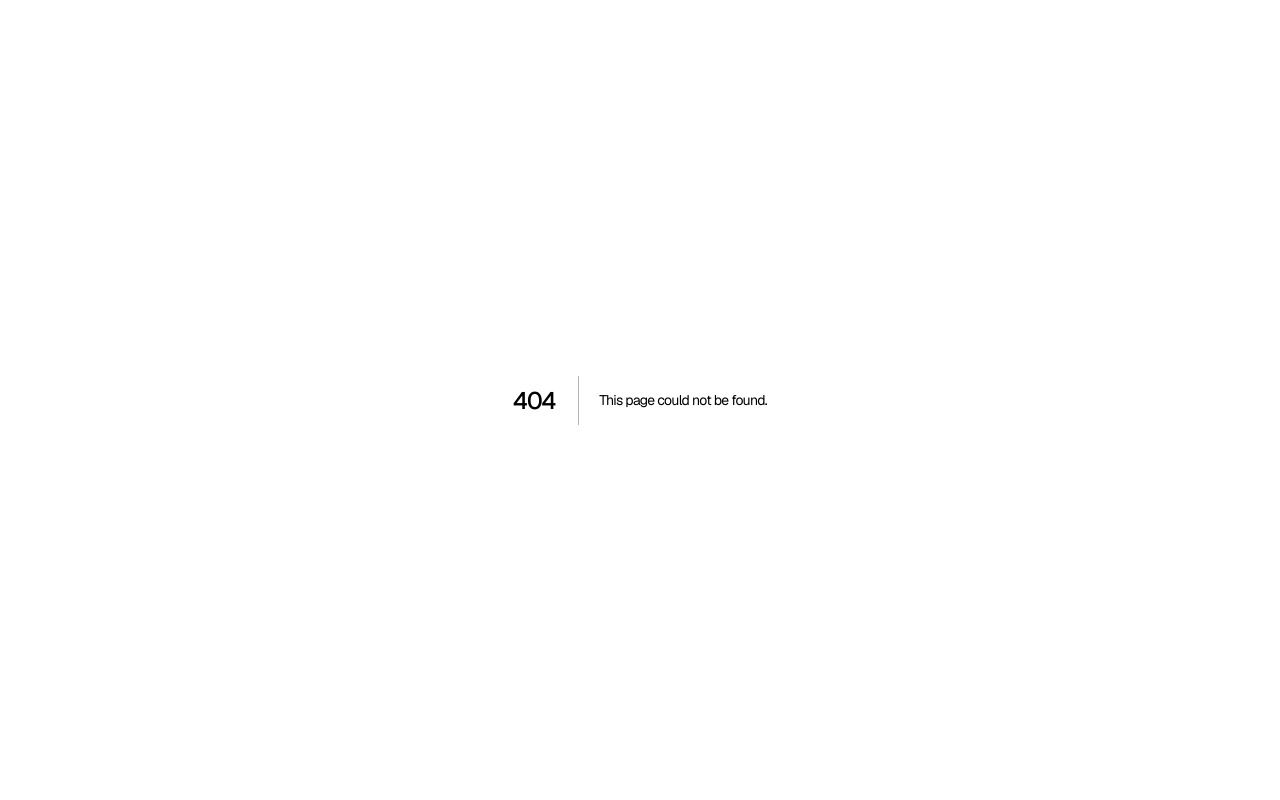
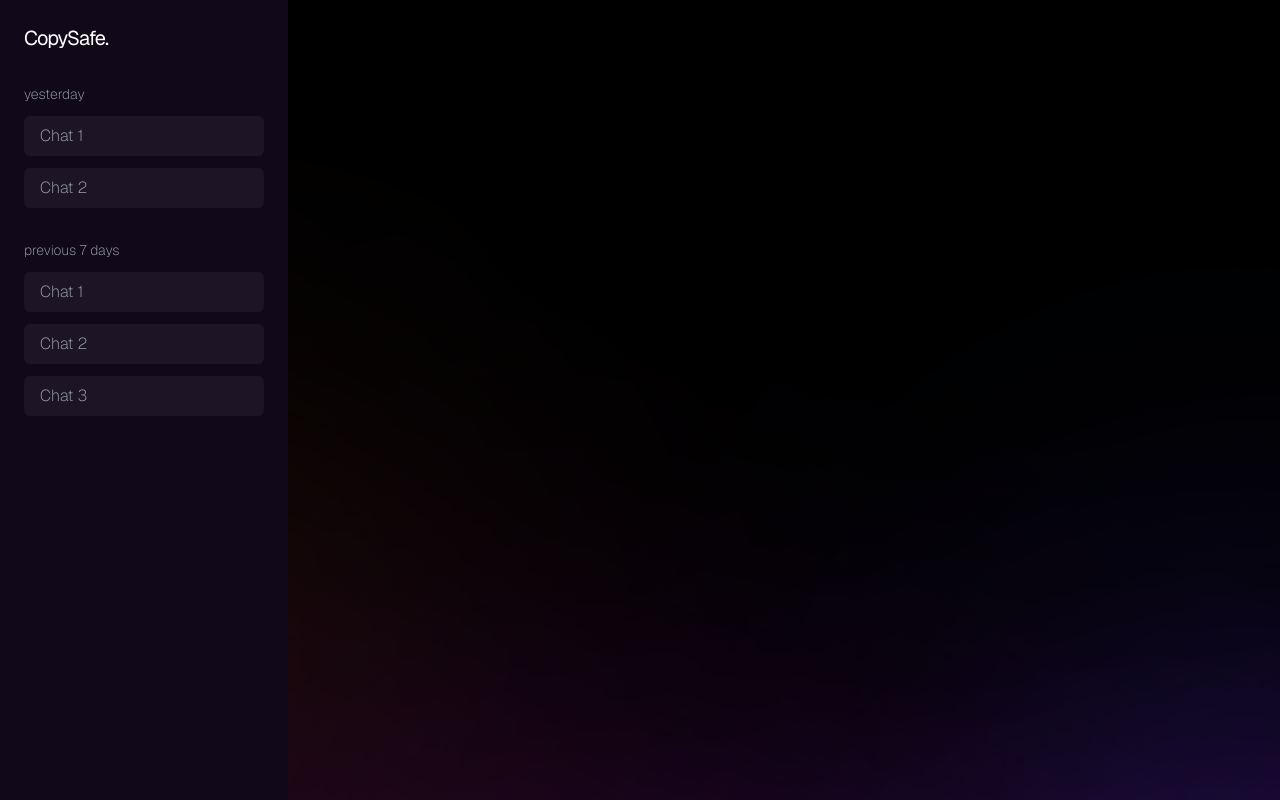
Before and after one commit to akshayxemo/copy-safe-web, a Next.js app in the folder client/: page /chat in a window 1280 px wide. Before the commit this address had no page. Built offline with nearby package versions, Linux system fonts and the light colour scheme.

Commit message:
chat layout added

```diff
--- /dev/null
+++ b/client/app/chat/layout.tsx
@@ -0,0 +1,15 @@
+import { SideBar } from "@/components/pages/chat/SideBar";
+
+const layout = ({ children }: { children: React.ReactNode }) => {
+  return (
+    <section className="font-sans bg-black text-white min-h-screen flex justify-between relative">
+      <SideBar />
+      <div className="flex-1 p-6 relative">
+        <div className="bg-footer-pattern absolute w-full h-full left-0 bottom-0"></div>
+        {children}
+      </div>
+    </section>
+  );
+};
+
+export default layout;
--- /dev/null
+++ b/client/app/chat/page.tsx
@@ -0,0 +1,7 @@
+import React from "react";
+
+const ChatPage = () => {
+  return <div className="w-full h-full"></div>;
+};
+
+export default ChatPage;
--- /dev/null
+++ b/client/components/pages/chat/SideBar.tsx
@@ -0,0 +1,34 @@
+export const SideBar = () => {
+  return (
+    <div className="min-h-full p-6 max-w-72 bg-purple-500/10 backdrop-blur-xl flex-1 flex flex-col gap-8 items-start overflow-y-auto relative">
+      <h1 className="text-xl">CopySafe.</h1>
+
+      <div className="w-full">
+        <p className="mb-3 text-sm">yesterday</p>
+        <ul className="grid grid-cols-1 gap-3">
+          <li className="px-4 py-2 rounded-md bg-white/5 cursor-pointer">
+            <p>Chat 1</p>
+          </li>
+          <li className="px-4 py-2 rounded-md bg-white/5 cursor-pointer">
+            <p>Chat 2</p>
+          </li>
+        </ul>
+      </div>
+
+      <div className="w-full">
+        <p className="mb-3 text-sm">previous 7 days</p>
+        <ul className="grid grid-cols-1 gap-3">
+          <li className="px-4 py-2 rounded-md bg-white/5 cursor-pointer">
+            <p>Chat 1</p>
+          </li>
+          <li className="px-4 py-2 rounded-md bg-white/5 cursor-pointer">
+            <p>Chat 2</p>
+          </li>
+          <li className="px-4 py-2 rounded-md bg-white/5 cursor-pointer">
+            <p>Chat 3</p>
+          </li>
+        </ul>
+      </div>
+    </div>
+  );
+};
```
